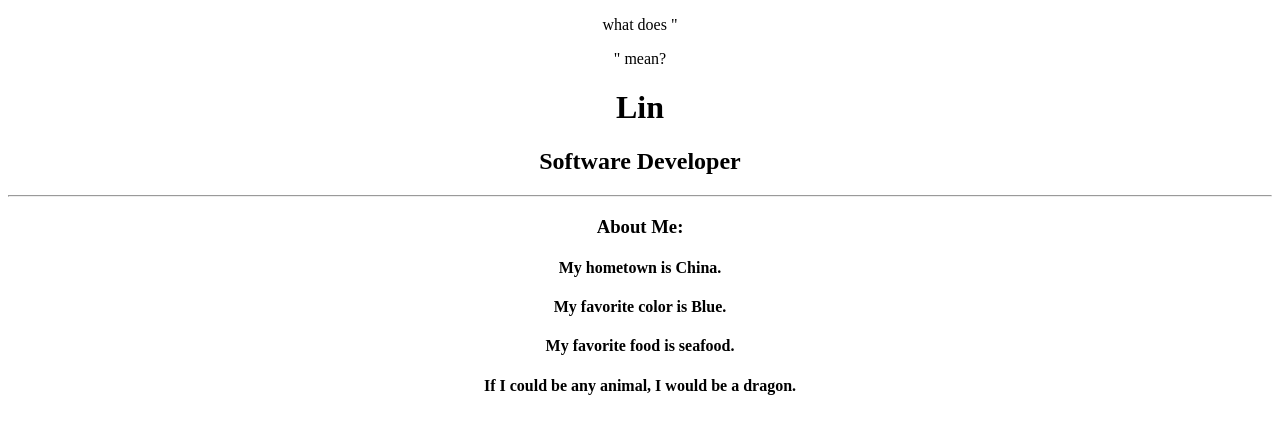
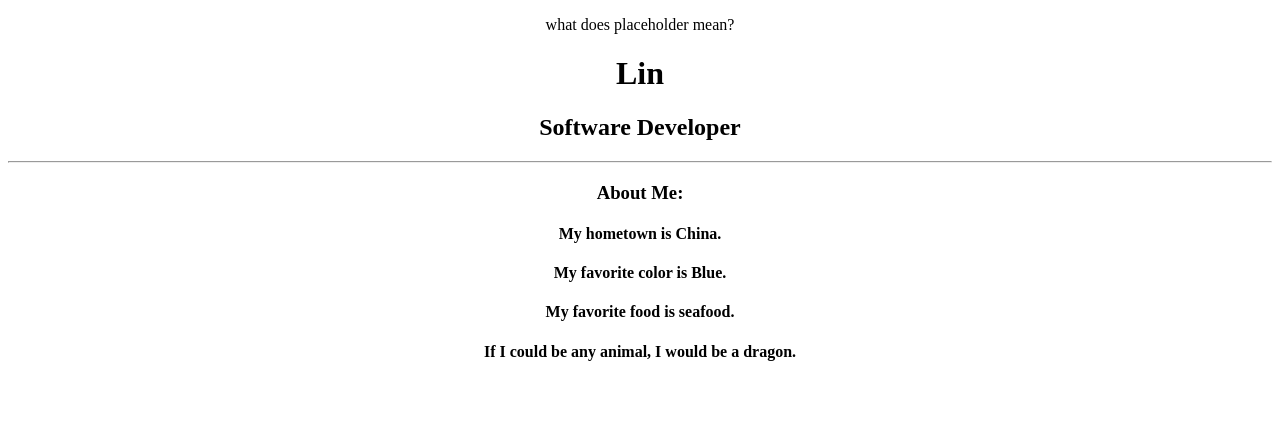
Before and after one commit to linatgithub/My-Profile, a plain HTML site: page index.html in a window 1280 px wide. Drawn offline with Linux system fonts and the light colour scheme.

Commit message:
change the placeholder message

```diff
--- a/index.html
+++ b/index.html
@@ -7,7 +7,7 @@
 		  </head>
 		  <body>
 			<div align="center">
-            <p>what does "<p>" mean? </p>
+            <p>what does placeholder mean? </p>
 				<h1>Lin</h1>
 				<h2>Software Developer</h2>
 				<hr>
```
